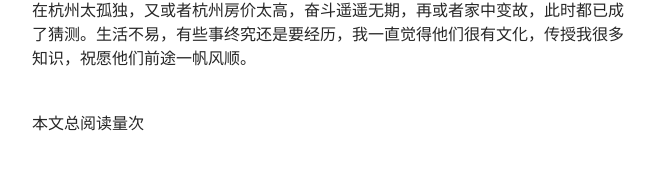
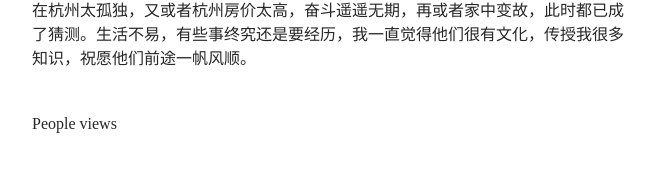
Before and after one commit to yrir/oldyuan.com, a Jekyll site: the page built from _posts/2018-12-31-01.md, in a window 1280 px wide. Shown: the part 353-525 px from the top of the page, without its empty margins (308-963 px from the left). Built offline with Jekyll 4.4.1, drawn with Linux system fonts in a browser that asks for light colours; some web fonts are replaced; comment, search, counter and statistics services are not loaded.

Commit message:
Update post.html
remove busuanzi  to Verount

```diff
--- a/_layouts/post.html
+++ b/_layouts/post.html
@@ -20,8 +20,6 @@
     </div>
 </div>
 
-<!-来源不蒜子计数->
-<script async src="https://busuanzi.ibruce.info/busuanzi/2.3/busuanzi.pure.mini.js"></script>
-<span id="busuanzi_container_page_pv">
-  本文总阅读量<span id="busuanzi_value_page_pv"></span>次
-</span>
+<!-- Vercount -->
+<script defer src="https://events.vercount.one/js"></script>
+<span id="busuanzi_value_page_uv"></span> People views
```
